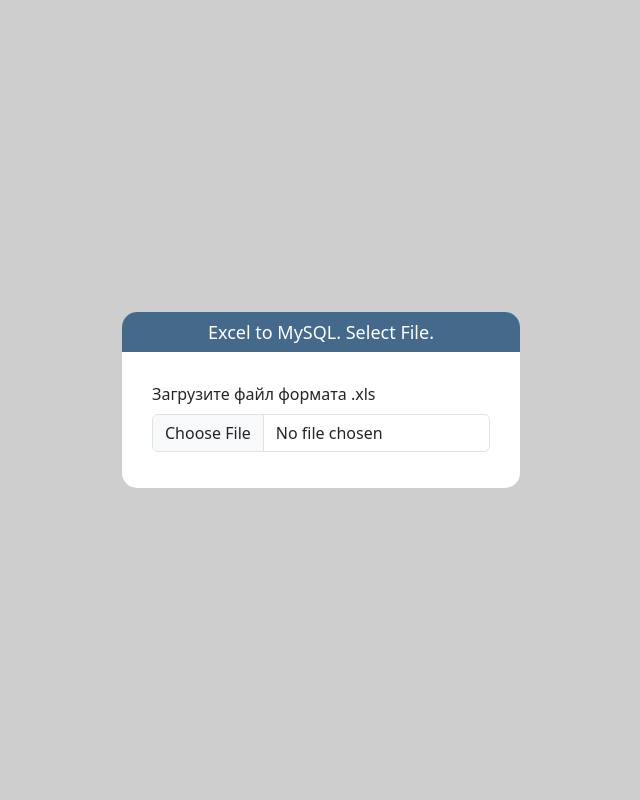
After one commit to def0rce0/parsing-excel-to-mysql-2, a PHP site: page /setting in a window 1280 px wide. The commit adds this page. Shown: the whole page, without its empty margins (319-959 px from the left). Run offline with PHP 8.4, Linux system fonts and the light colour scheme; some libraries are stand-ins or nearby versions.

Commit message:
add: upload xls file

```diff
--- a/css/style.css
+++ b/css/style.css
@@ -1,11 +1,13 @@
 
 .section {
     width: 100%;
-    height: 100vh;
+    min-height: 100vh;
     display: flex;
     justify-content: center;
     align-items: center;
+    flex-direction: column;
     background-color: rgb(206, 206, 206);
+
 }
 
 
--- a/index.php
+++ b/index.php
@@ -21,7 +21,7 @@ require_once 'header.php'; ?>
                     <input id="password" type="text" class="form-control" placeholder="Название БД" name="database">
                     <div class="buttons d-flex justify-content-center">
                         <button type="button" onclick="DbSave()" class="dbData btn btn-primary button-auth" class="btn btn-primary button-auth">Сохранить</button>
-                        <button type="button" class="btn btn-primary button-auth" id="nextbtn" style="margin-left:15px;" disabled><a href="">Подтвердить</a></button>
+                        <button type="button" class="btn btn-primary button-auth" id="nextbtn" style="margin-left:15px;" disabled><a href="setting">Подтвердить</a></button>
                     </div>
                 </form>
             </div>
--- a/js/ajax.js
+++ b/js/ajax.js
@@ -20,7 +20,6 @@ function DbSave() {
                     $("#nextbtn").prop("disabled", false);
                 }
             }
-            //error: function(jqXHR, textStatus, errorThrown,response) { console.log(jqXHR,textStatus,errorThrown,response); }
     });
 }
 
@@ -33,9 +32,8 @@ function checkdbOnLoad() {
             func: 'checkDB',
         },
         success: function(response) {
-            console.log(response);
             if (response.error) {
-                $("#dbmessage").css("color", "#800909").text("Данные в указанные в конфиге ошибочны.");
+                $("#dbmessage").css("color", "#800909").text("Данные указанные в конфиге ошибочны.");
                 $("#nextbtn").prop("disabled", true);
             } else {
                 $("#dbmessage").css("color", "#16b458").text("Подключение к БД активно. Ввод данных не требуется.");
@@ -44,3 +42,34 @@ function checkdbOnLoad() {
         }
     });
 }
+
+function inputfileChange() {
+    inputFile = document.querySelector('input[type="file"]');
+    file = inputFile.files[0];
+    fileName = file.name;
+    filePath = fileName.split('.').pop();
+    if(filePath == 'xls') {
+        let form = $('.uploadfile');
+        let formData = new FormData(form[0]);
+        $.ajax({
+            url: 'function/parseSetting',
+            dataType: 'JSON',
+            type: 'post',
+            contentType: false,
+            processData: false,
+            data: formData,
+            success: function(response) {
+                console.log(response);
+            },
+            error: function(response) {
+                console.log('error');
+            }
+        });
+    }
+    else {
+        alert("Выберите файл в формате .xls");
+        $('input[type="file"]').val('');
+    }
+
+
+}
--- /dev/null
+++ b/setting.php
@@ -0,0 +1,27 @@
+<?php
+require_once 'header.php'; ?>
+
+<script>
+    window.addEventListener('DOMContentLoaded', () => {
+        $("#settingBlock").css("display", "none");
+    });
+</script>
+<body>
+	<div class="section">
+        <div class="block-panel-auth">
+            <div class="header-panel text-center">
+                <h3>Excel to MySQL. Select File.</h3>
+            </div>
+            <div class="main-block-auth">
+                <form action="" method="post" class="uploadfile" enctype="multipart/form-data">
+                    <div class="mb-3">
+                        <label for="formFile" class="form-label">Загрузите файл формата .xls</label>
+                        <input class="form-control" onchange="inputfileChange()" type="file" id="formFile" name="file" accept=".xls" required>
+                    </div>
+                </form>
+        </div>
+		</div>
+	</div>
+
+</body>
+</html>
```
Also changed, not shown: function/parseSetting.php (added, +7 -0 lines), .htaccess (added), 1 other file.
